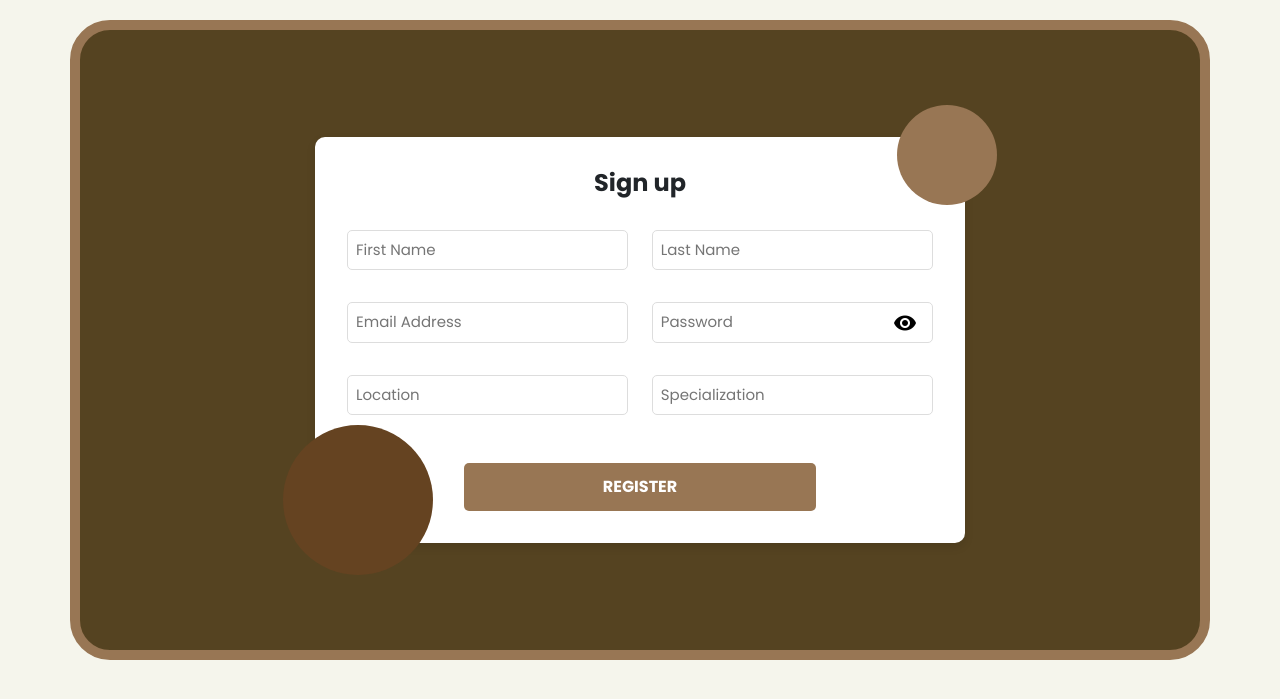
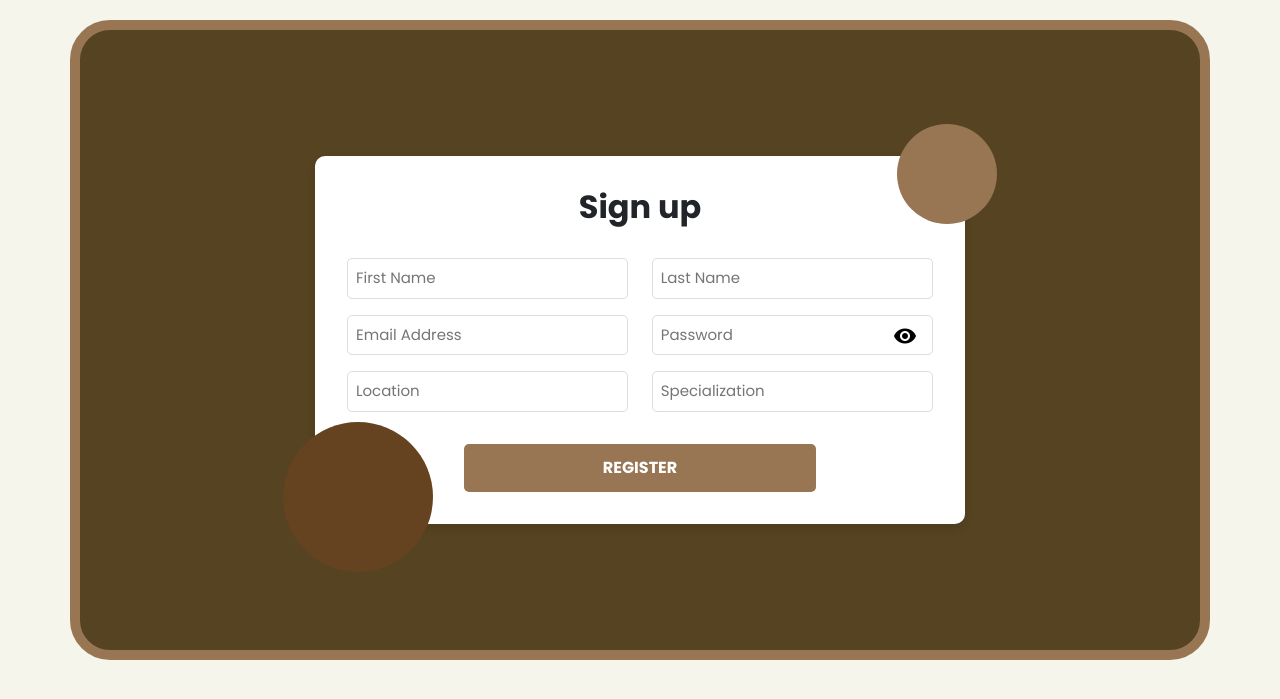
Before and after one commit to babenko-v/Web-project-EduConnect-, a Django app: page /user/registration/ in a window 1280 px wide. Shown: the part 72-771 px from the top of the page. Run offline with Django 4.2, Linux system fonts and the light colour scheme; some libraries are stand-ins or nearby versions.

Commit message:
ready registration page(without connect to backend)

```diff
--- a/main/static/css/base.css
+++ b/main/static/css/base.css
@@ -20,6 +20,7 @@ body {
             .dropdown_registr{
                 background: transparent;
                 border: none;
+                outline: none;
             }
 
             .icon_registr {
@@ -96,7 +97,7 @@ body {
   width: 300px;
   border-radius: 0 15px 15px 0;
     .choose_btn {
-    color: black;
+        color: black;
         margin-left: 25px;
     }
 }
--- a/main/templates/main/base.html
+++ b/main/templates/main/base.html
@@ -51,7 +51,7 @@
       <div class="modal-header">
         <h5 class="modal-title mt-2 ml-2" id="navigationModalLabel">Navigation Menu</h5>
         <button type="button" class="close" data-dismiss="modal" aria-label="Close">
-          <span aria-hidden="true">&times;</span>
+          <span class="close_modal" aria-hidden="true">&times;</span>
         </button>
       </div>
       <div class="modal-body scrollable-region ml-2">
--- a/users/static/css/registration.css
+++ b/users/static/css/registration.css
@@ -1,5 +1,5 @@
 
-.registration-container {
+.registration_container {
     display: flex;
     justify-content: center;
     align-items: center;
@@ -11,7 +11,7 @@
     margin-top: 20px;
 }
 
-.form-container {
+.form_container {
     background: #fff;
     padding: 2rem;
     border-radius: 10px;
@@ -23,17 +23,17 @@
 h2 {
     text-align: center;
     margin-bottom: 2rem;
-    font-size: 1.5rem;
+    font-size: 2rem;
     font-weight: 700;
 }
 
-.register-form {
+.register_form {
     display: flex;
     flex-direction: column;
     gap: 1rem;
 }
 
-.form-group {
+.form_group {
     display: flex;
     justify-content: space-between;
 
@@ -42,7 +42,7 @@ h2 {
     }
 }
 
-.form-group input {
+.form_group input {
     width: 48%;
     padding: 0.5rem;
     border: 1px solid #ddd;
@@ -50,12 +50,12 @@ h2 {
     font-size: 15px;
 }
 
-.password-container {
+.password_container {
     position: relative;
     width: 48%;
 }
 
-.password-container input {
+.password_container input {
     width: 100%;
     padding-right: 30px;
 }
@@ -76,7 +76,7 @@ h2 {
     outline: none;
 }
 
-.register-button {
+.register_button {
     background-color: #987654;
     color: white;
     padding: 0.75rem;
@@ -91,12 +91,17 @@ h2 {
     align-self: center;
 }
 
-.register-button:hover {
+.register_button:hover {
     background-color: #654321;
 }
 
-.form-container::before {
-    content: '';
+.register_button:hover ~ .decor_before, .register_button:hover ~ .decor_after {
+    transition: 0.2s;
+    background: #25cb41;
+    border: 15px solid #46fc52;
+}
+
+.decor_before {
     position: absolute;
     top: -2rem;
     right: -2rem;
@@ -106,10 +111,9 @@ h2 {
     border-radius: 50%;
 }
 
-.form-container::after {
-    content: '';
+.decor_after {
     position: absolute;
-    bottom: -2rem;
+    bottom: -3rem;
     left: -2rem;
     width: 150px;
     height: 150px;
--- a/users/templates/users/registration.html
+++ b/users/templates/users/registration.html
@@ -8,31 +8,51 @@
     <link href="https://fonts.googleapis.com/css2?family=Poppins:wght@400;700&display=swap" rel="stylesheet">
 </head>
 <body>
-    <div class="container registration-container">
-        <div class="form-container">
+    <div class="container registration_container">
+        <div class="form_container">
             <h2>Sign up</h2>
-            <form action="/register" method="POST" class="register-form">
-                <div class="form-group">
+            <form action="/register" method="POST" class="register_form">
+                <div class="form_group">
                     <input type="text" id="first-name" name="first_name" placeholder="First Name" required>
                     <input type="text" id="last-name" name="last_name" placeholder="Last Name" required>
                 </div>
-                <div class="form-group">
+                <div class="form_group">
                     <input type="email" id="email" name="email" placeholder="Email Address" required>
-                    <div class="password-container">
+                    <div class="password_container">
                         <input class="password_input" type="password" id="password" name="password" placeholder="Password" required>
                         <button type="button" id="togglePassword" class="toggle-password mt-1" tabindex="-1">
                             <span class="material-icons">visibility</span>
                         </button>
                     </div>
                 </div>
-                <div class="form-group">
-                    <input type="text" id="location" name="location" placeholder="Location" required>
-                    <input type="text" id="specialization" name="specialization" placeholder="Specialization" required>
+                <div class="form_group">
+                    <input type="text" list="cityes" id="location" name="location" placeholder="Location" required>
+                    <datalist id="cityes">
+                      <option value="Kyiv">
+                      <option value="Kharkiv">
+                      <option value="Summu">
+                      <option value="Lviv">
+                      <option value="Odessa">
+                    </datalist>
+
+                    <input type="text" list="specialties" id="specialization" name="specialization" placeholder="Specialization" required>
+                    <datalist id="specialties">
+                      <option value="English">
+                      <option value="Spanish">
+                      <option value="Math">
+                      <option value="Biology">
+                      <option value="PE">
+                    </datalist>
                 </div>
-                <button type="submit" class="register-button">Register</button>
+                <button type="submit" class="register_button">Register</button>
+
+                <div class="decor_before"></div>
+                <div class="decor_after"></div>
             </form>
         </div>
     </div>
     <script src="{% static 'js/registration.js' %}"></script>
 </body>
 {% endblock %}
+
+<!-- Элемент datalist с опциями -->
```
Also changed, not shown: users/static/js/registration.js (line endings or trailing spaces).
